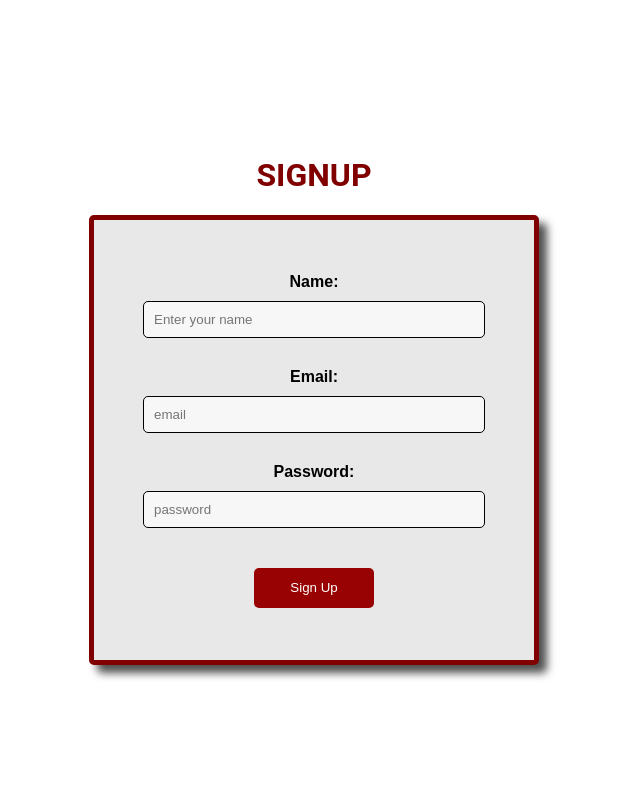
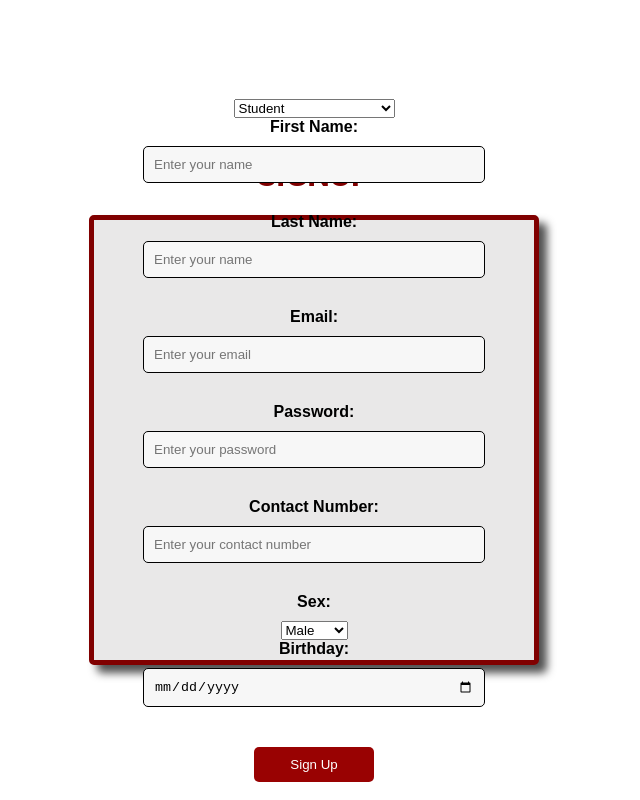
Before and after one commit to cmsc128-e4l-23/STALS, a React (Create React App) app in the folder client/stals/: page /signup in a window 1280 px wide. Shown: the whole page, without its empty margins (326-966 px from the left). Built offline with nearby package versions, Linux system fonts and the light colour scheme.

Commit message:
Partial implementation of functional sign up

```diff
--- a/client/stals/src/pages/Signup.js
+++ b/client/stals/src/pages/Signup.js
@@ -1,17 +1,68 @@
-import React from 'react';
+import React, { useState } from 'react';
 import '../components/Signup.css'
 
 export default function Signup() {
+  const [usertype, setUserType]  = useState('Student');
+  const [fname, setFName]  = useState('');
+  const [lname, setLName]  = useState('');
+  const [email, setEmail] = useState('');
+  const [password, setPassword] = useState('');
+  const [contact, setContact] = useState('');
+  const [sex, setSex] = useState('Male');
+  const [birthday, setBirthday] = useState('');
+
+  const handleSubmit = async (e) => {
+    e.preventDefault();
+    let newUser = {
+      userType: usertype,
+      firstName: fname,
+      lastName: lname,
+      email: email,
+      password: password,
+      sex: sex,
+      phoneNumber: contact,
+      birthday: birthday
+    }
+    let response = await fetch('http://localhost:3001/signup', {
+            method: 'POST',
+            headers: { "Content-Type": "application/json" },
+            body: JSON.stringify(newUser)
+        });
+    alert(response.status);
+  }
   return (
     <div className="signup-container">
       <h1>SIGNUP</h1>
-      <form className="signup-form">
-        <label htmlFor="name">Name:</label>
-        <input type="text" id="name" name="name" placeholder="Enter your name" required />
+      <form className="signup-form" onSubmit={handleSubmit}>
+        <select id="type" name="type" value={usertype} onChange={(e) => setUserType(e.target.value)} required>
+          <option value="Student">Student</option>
+          <option value="Accommodation Owner">Accommodation Owner</option>
+        </select>
+
+        <label htmlFor="name">First Name:</label>
+        <input type="text" id="fname" name="fname" placeholder="Enter your name" value={fname} onChange={(e) => setFName(e.target.value)} required />
+
+        <label htmlFor="name">Last Name:</label>
+        <input type="text" id="lname" name="lname" placeholder="Enter your name" value={lname} onChange={(e) => setLName(e.target.value)} required />
+
         <label htmlFor="email">Email:</label>
-        <input type="email" id="email" name="email" placeholder="email" required />
+        <input type="email" id="email" name="email" placeholder="Enter your email" value={email} onChange={(e) => setEmail(e.target.value)} required />
+
         <label htmlFor="password">Password:</label>
-        <input type="password" id="password" name="password" placeholder="password" required />
+        <input type="password" id="password" name="password" placeholder="Enter your password" value={password} onChange={(e) => setPassword(e.target.value)} required />
+
+        <label htmlFor="password">Contact Number:</label>
+        <input type="number" id="contact" name="contact" placeholder="Enter your contact number" value={contact} onChange={(e) => setContact(e.target.value)} required />
+
+        <label htmlFor="sex">Sex:</label>
+        <select id="type" name="type" value={sex} onChange={(e) => setSex(e.target.value)} required>
+          <option value="Male">Male</option>
+          <option value="Female">Female</option>
+        </select>
+
+        <label htmlFor="password">Birthday:</label>
+        <input type="date" id="birthday" name="birthday" placeholder="Enter your birthday" value={birthday} onChange={(e) => setBirthday(e.target.value)} required />
+
         <button type="submit">Sign Up</button>
       </form>
     </div>
```
